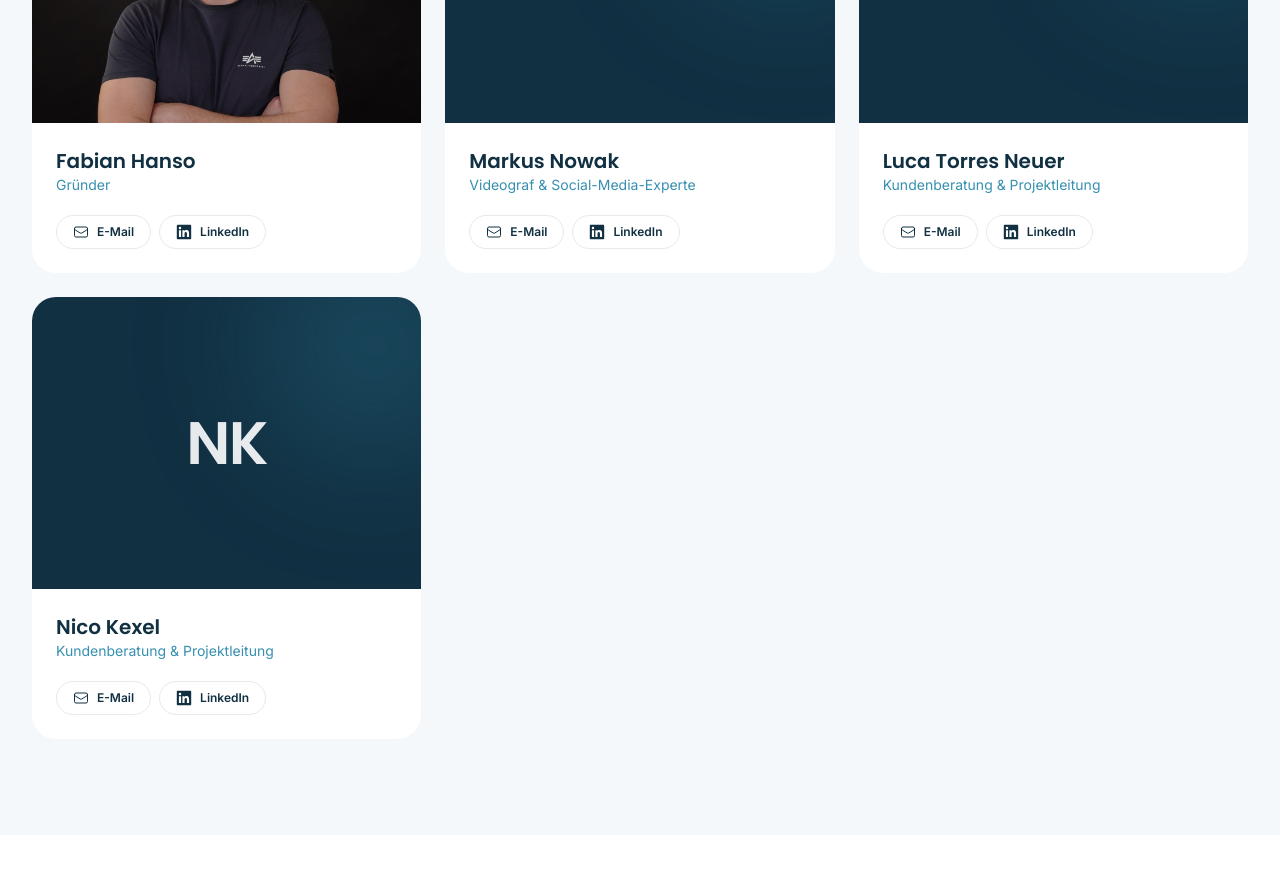
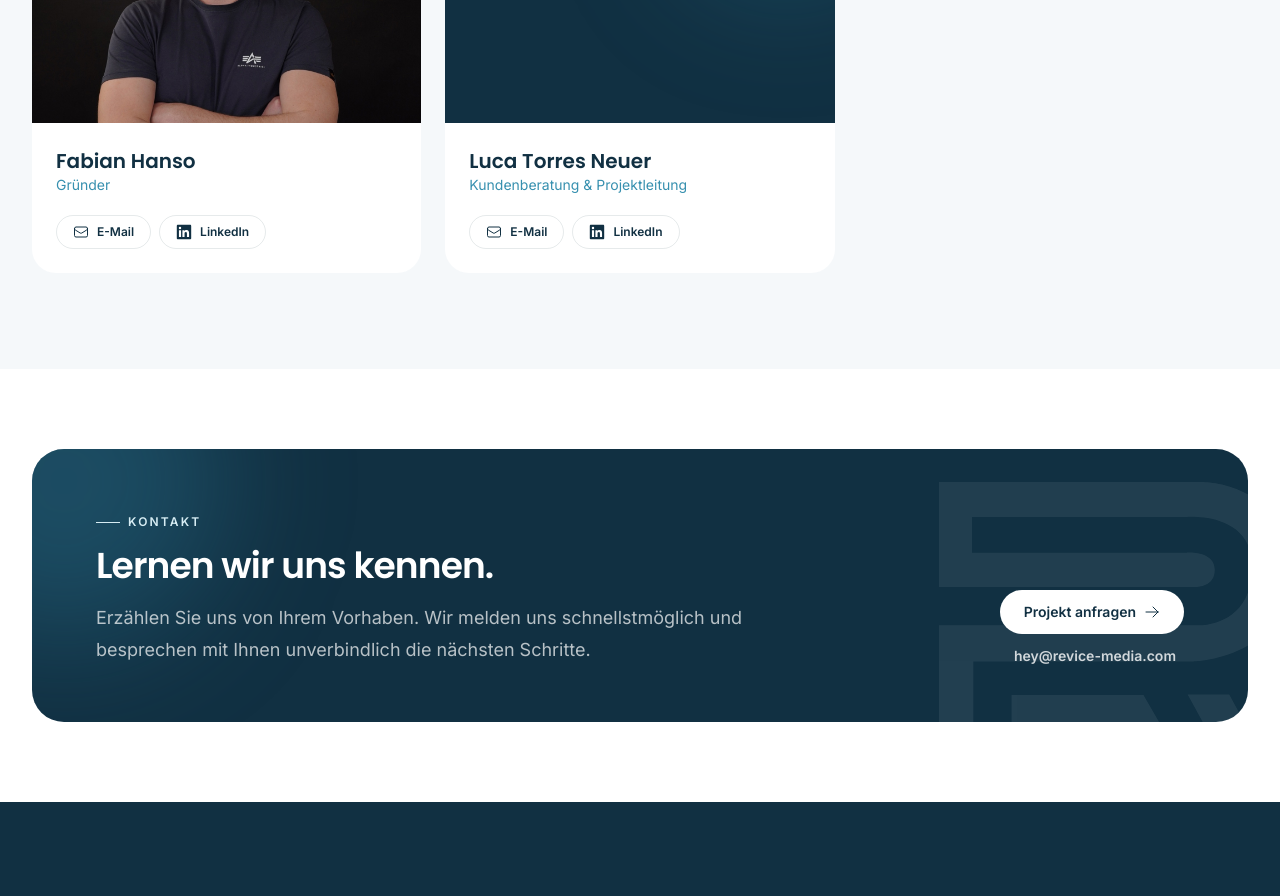
Before and after one commit to revicemedia/revicemediawebseite, a Next.js app: page /wir-sind-revice in a window 1280 px wide. Shown: the part 1880-2776 px from the top of the page. Built offline with nearby package versions, Linux system fonts and the light colour scheme; what tailwindcss-animated would draw is missing.

Commit message:
Markus & Nico

```diff
--- a/components/Team/TeamTest.jsx
+++ b/components/Team/TeamTest.jsx
@@ -11,13 +11,14 @@ const people = [
     linkedin: "https://www.linkedin.com/in/fabian-hanso-2178a5185/",
     imageUrl: "/fabian.jpg",
   },
-  {
-    name: "Markus Nowak",
-    title: "Videograf & Social-Media-Experte",
-    email: "hey@revice-media.com?body=Hallo%20Herr%20Nowak,",
-    linkedin: "https://www.linkedin.com/in/markus-nowak-2b5681419",
-    imageUrl: "", // Platzhalter – Foto liegt bereits als "/markus.jpg" bereit
-  },
+  // Vorerst ausgeblendet – zum Wiederherstellen Kommentarzeichen entfernen
+  // {
+  //   name: "Markus Nowak",
+  //   title: "Videograf & Social-Media-Experte",
+  //   email: "hey@revice-media.com?body=Hallo%20Herr%20Nowak,",
+  //   linkedin: "https://www.linkedin.com/in/markus-nowak-2b5681419",
+  //   imageUrl: "", // Platzhalter – Foto liegt bereits als "/markus.jpg" bereit
+  // },
   {
     name: "Luca Torres Neuer",
     title: "Kundenberatung & Projektleitung",
@@ -25,13 +26,14 @@ const people = [
     linkedin: "https://www.linkedin.com/in/luca-torres-neuer",
     imageUrl: "", // Platzhalter – Foto folgt
   },
-  {
-    name: "Nico Kexel",
-    title: "Kundenberatung & Projektleitung",
-    email: "hey@revice-media.com?body=Hallo%20Herr%20Kexel,",
-    linkedin: "https://www.linkedin.com/in/nico-kexel-4492941b8",
-    imageUrl: "", // Platzhalter – Foto folgt
-  },
+  // Vorerst ausgeblendet – zum Wiederherstellen Kommentarzeichen entfernen
+  // {
+  //   name: "Nico Kexel",
+  //   title: "Kundenberatung & Projektleitung",
+  //   email: "hey@revice-media.com?body=Hallo%20Herr%20Kexel,",
+  //   linkedin: "https://www.linkedin.com/in/nico-kexel-4492941b8",
+  //   imageUrl: "", // Platzhalter – Foto folgt
+  // },
 ];
 
 // Initialen für das Platzhalter-Bild
```
